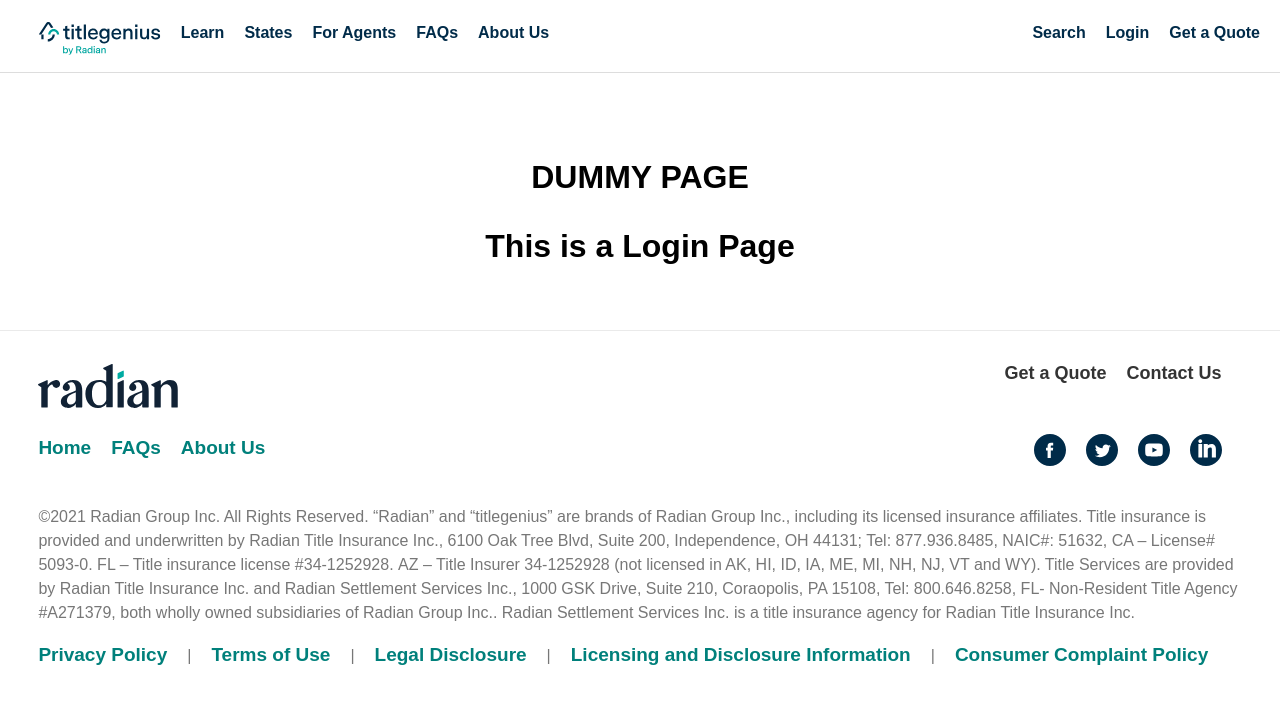
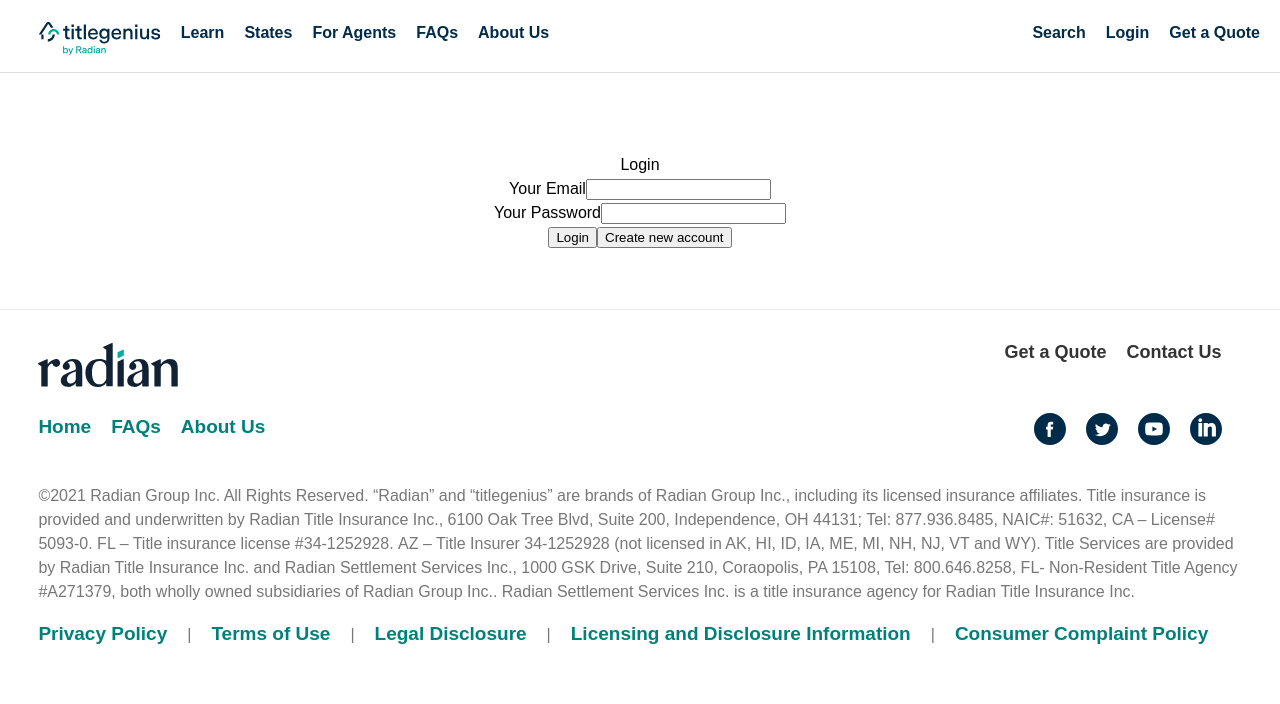
Before and after one commit to Jai2899/Radian-Assignment, a Next.js app: page /login in a window 1280 px wide. Shown: the top 704 px of the page. Built offline with nearby package versions, Linux system fonts and the light colour scheme.

Commit message:
Updating login form

```diff
--- a/comps/NavbarRight.js
+++ b/comps/NavbarRight.js
@@ -1,4 +1,5 @@
 import Link from "next/link";
+
 const NavbarRight = () => {
     return (
         <div className="nav-ele-right">
--- a/pages/login.js
+++ b/pages/login.js
@@ -1,14 +1,41 @@
 import Head from "next/head";
+import { useState, useRef } from 'react';
+
 const Login = () => {
-  return (
+    const [isLogin, setIsLogin] = useState(true);
+
+    const switchAuthModeHandler = () => {
+        setIsLogin((prevState) => !prevState);
+    };
+
+    return (
     <>
       <Head>
         <title>Title Genius | Login</title>
         <meta name="keywords" content="title-genius" />
       </Head>
       <div className="dummy">
-        <h1>DUMMY PAGE</h1>
-        <h1>This is a Login Page</h1>
+          <form>
+              <div>
+                  <label>{isLogin ? 'Login' : 'Create Account'}</label>
+                  <br/>
+                  <label htmlFor='email'>Your Email</label>
+                  <input type='email' id='email' required />
+              </div>
+              <div>
+                  <label htmlFor='password'>Your Password</label>
+                  <input type='password' id='password' required />
+              </div>
+              <div>
+                  <button>{isLogin ? 'Login' : 'Create Account'}</button>
+                  <button
+                      type='button'
+                      onClick={switchAuthModeHandler}
+                  >
+                      {isLogin ? 'Create new account' : 'Login with existing account'}
+                  </button>
+              </div>
+          </form>
       </div>
     </>
   );
```
Also changed, not shown: 1 other file (tests, documents, lock files or other folders).
